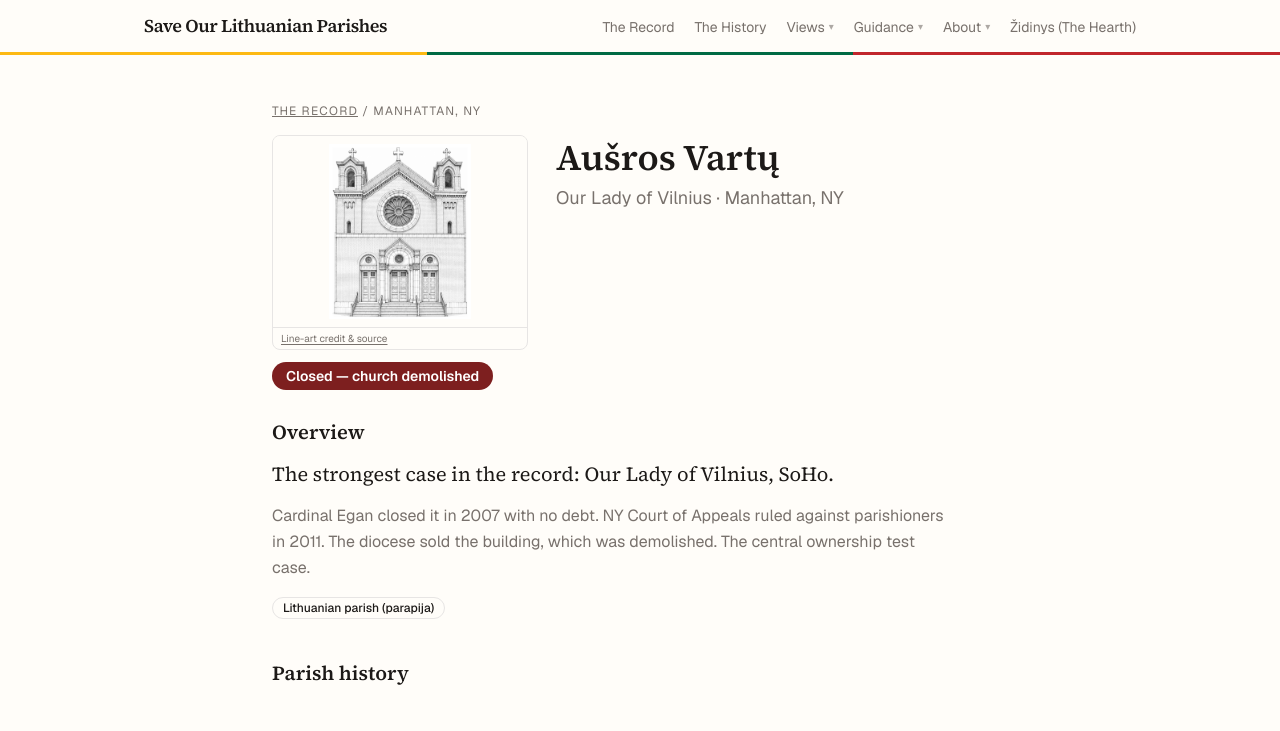
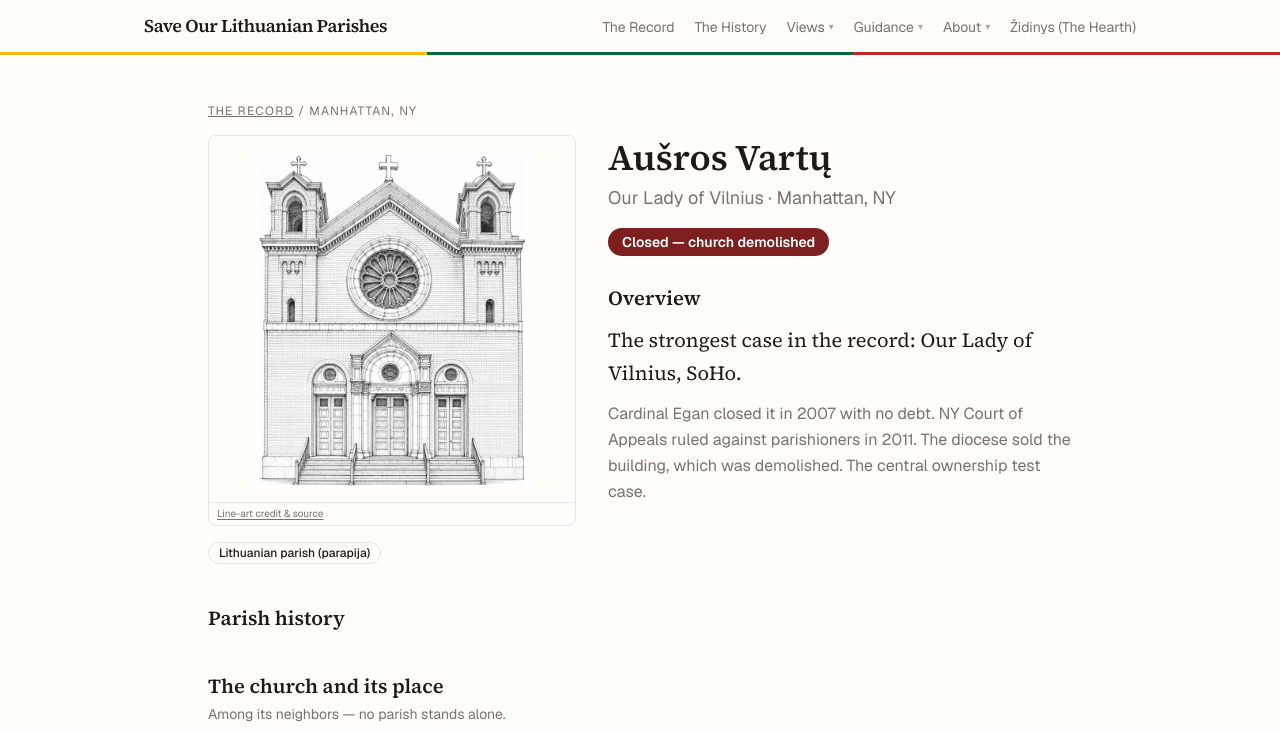
Before and after one commit to LietuvaAI/save-our-lithuanian-parishes, a Next.js app: page /parishes/ausros-vartu-manhattan-ny in a window 1280 px wide. Shown: the top 731 px of the page. Built offline with nearby package versions, Linux system fonts and the light colour scheme.

Commit message:
Enlarge parish line-art portraits

```diff
--- a/app/parishes/[slug]/page.tsx
+++ b/app/parishes/[slug]/page.tsx
@@ -668,9 +668,64 @@
     !!core?.survivedReviewThenClosed ||
     !!core?.notes ||
     !!entry.conflicts?.length;
+  const statusBadges =
+    !researchOnly || parishAlert || watchEntry ? (
+      <div
+        className={`${photo ? "mt-4" : "mt-3"} flex flex-wrap items-center gap-3`}
+      >
+        {!researchOnly && (
+          <EndStatePill
+            value={endState}
+            size="lg"
+            label={
+              recordType === "misija" && endState === "active_parish"
+                ? "Active Lithuanian mission"
+                : undefined
+            }
+          />
+        )}
+        {(parishAlert || watchEntry) && (
+          <span
+            className="rounded-full border-2 px-3 py-0.5 text-xs font-semibold"
+            style={{
+              borderColor: parishAlert
+                ? "var(--es-closed)"
+                : "var(--mark-ink)",
+              color: parishAlert ? "var(--es-closed)" : "var(--mark-ink)",
+            }}
+          >
+            {parishAlert ? currentSignalLabel : "Pastoral profile"}
+          </span>
+        )}
+      </div>
+    ) : null;
+  const overviewSection = (
+    <section className="mt-7" aria-labelledby="parish-overview-heading">
+      <h2
+        id="parish-overview-heading"
+        className="font-serif text-xl font-semibold"
+      >
+        Overview
+      </h2>
+      <p
+        className={`${photo ? "" : "max-w-2xl"} mt-3 font-serif text-lg leading-relaxed sm:text-xl`}
+      >
+        {dek}
+      </p>
+      {rest && (
+        <p
+          className={`${photo ? "" : "max-w-2xl"} mt-3 leading-relaxed text-muted`}
+        >
+          {rest}
+        </p>
+      )}
+    </section>
+  );
 
   return (
-    <article className="mx-auto max-w-3xl px-4 py-12">
+    <article
+      className={`mx-auto px-4 py-12 ${photo ? "max-w-4xl" : "max-w-3xl"}`}
+    >
       <p className="text-xs uppercase tracking-widest text-muted">
         <Link href="/record" className="underline hover:text-foreground">
           The Record
@@ -682,21 +737,21 @@
       <div
         className={
           photo
-            ? "mt-4 grid grid-cols-[10rem_minmax(0,1fr)] items-start gap-4 sm:grid-cols-[16rem_minmax(0,1fr)] sm:gap-7"
+            ? "mt-4 grid items-start gap-5 md:grid-cols-[20rem_minmax(0,1fr)] md:gap-8 lg:grid-cols-[23rem_minmax(0,1fr)]"
             : ""
         }
       >
         {photo && (
-          <figure className="overflow-hidden rounded-lg border border-rule">
+          <figure className="w-full max-w-md overflow-hidden rounded-lg border border-rule md:max-w-none">
             <Image
               src={photo.src}
               alt={photo.alt}
-              width={360}
-              height={270}
+              width={720}
+              height={isLineDrawing ? 720 : 540}
               loading="eager"
               className={
                 isLineDrawing
-                  ? "aspect-[4/3] w-full bg-[#fffdf9] object-contain p-2"
+                  ? "aspect-square w-full bg-[#fffdf9] object-contain p-3"
                   : "aspect-[4/3] w-full object-cover"
               }
             />
@@ -713,9 +768,9 @@
           </figure>
         )}
 
-        <div>
+        <div className={photo ? "min-w-0" : ""}>
           <h1
-            className={`${photo ? "text-2xl [overflow-wrap:anywhere]" : "mt-1 text-3xl"} font-serif font-semibold leading-tight sm:text-4xl`}
+            className={`${photo ? "text-3xl [overflow-wrap:anywhere]" : "mt-1 text-3xl"} font-serif font-semibold leading-tight sm:text-4xl`}
           >
             {name}
           </h1>
@@ -725,52 +780,14 @@
             {entry.state ? `, ${entry.state}` : ""}
             {entry.country === "CA" ? " · Canada" : ""}
           </p>
+
+          {photo && statusBadges}
+          {photo && overviewSection}
         </div>
       </div>
 
-      {(!researchOnly || parishAlert || watchEntry) && (
-        <div className="mt-3 flex flex-wrap items-center gap-3">
-          {!researchOnly && (
-            <EndStatePill
-              value={endState}
-              size="lg"
-              label={
-                recordType === "misija" && endState === "active_parish"
-                  ? "Active Lithuanian mission"
-                  : undefined
-              }
-            />
-          )}
-          {(parishAlert || watchEntry) && (
-            <span
-              className="rounded-full border-2 px-3 py-0.5 text-xs font-semibold"
-              style={{
-                borderColor: parishAlert
-                  ? "var(--es-closed)"
-                  : "var(--mark-ink)",
-                color: parishAlert ? "var(--es-closed)" : "var(--mark-ink)",
-              }}
-            >
-              {parishAlert ? currentSignalLabel : "Pastoral profile"}
-            </span>
-          )}
-        </div>
-      )}
-
-      <section className="mt-7" aria-labelledby="parish-overview-heading">
-        <h2
-          id="parish-overview-heading"
-          className="font-serif text-xl font-semibold"
-        >
-          Overview
-        </h2>
-        <p className="mt-3 max-w-2xl font-serif text-lg leading-relaxed sm:text-xl">
-          {dek}
-        </p>
-        {rest && (
-          <p className="mt-3 max-w-2xl leading-relaxed text-muted">{rest}</p>
-        )}
-      </section>
+      {!photo && statusBadges}
+      {!photo && overviewSection}
 
       <div className="mt-4 flex flex-wrap gap-1.5">
         <span className="rounded-full border border-rule px-2.5 py-0.5 text-xs font-medium">
```
